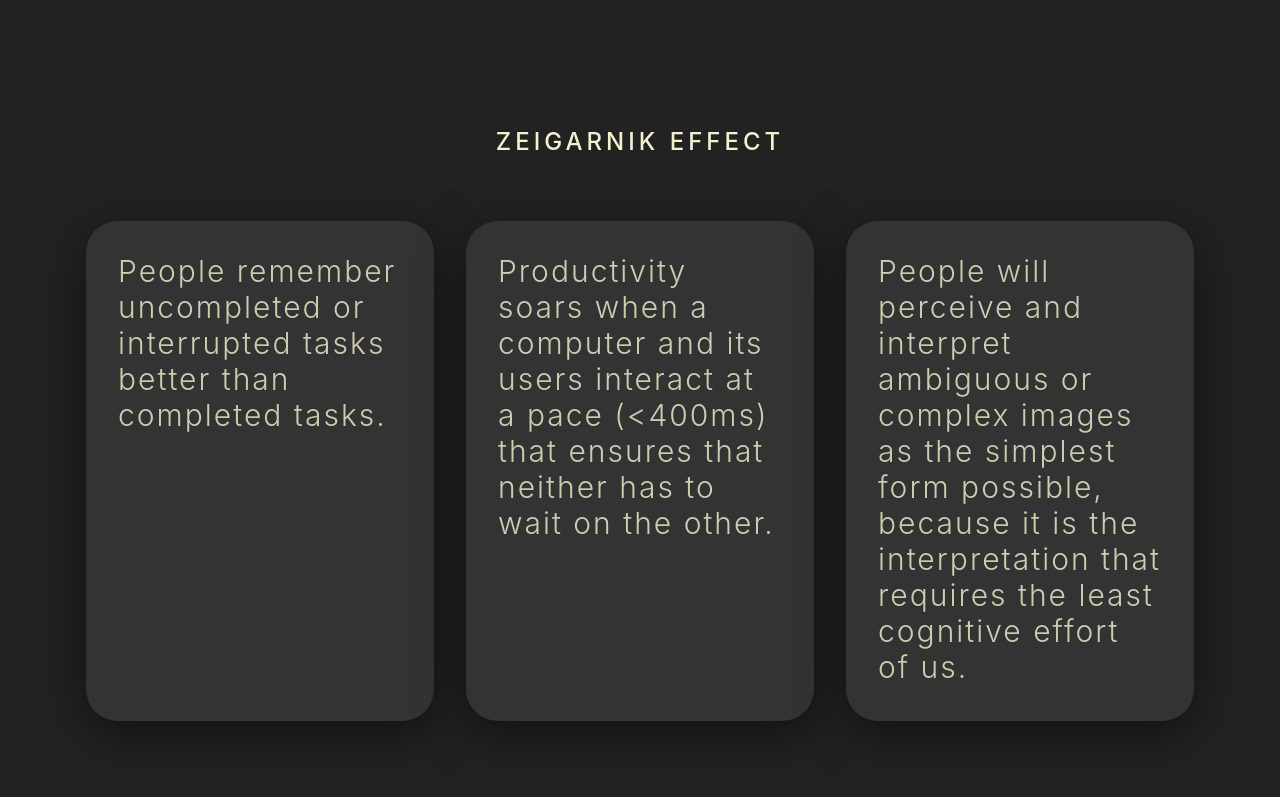
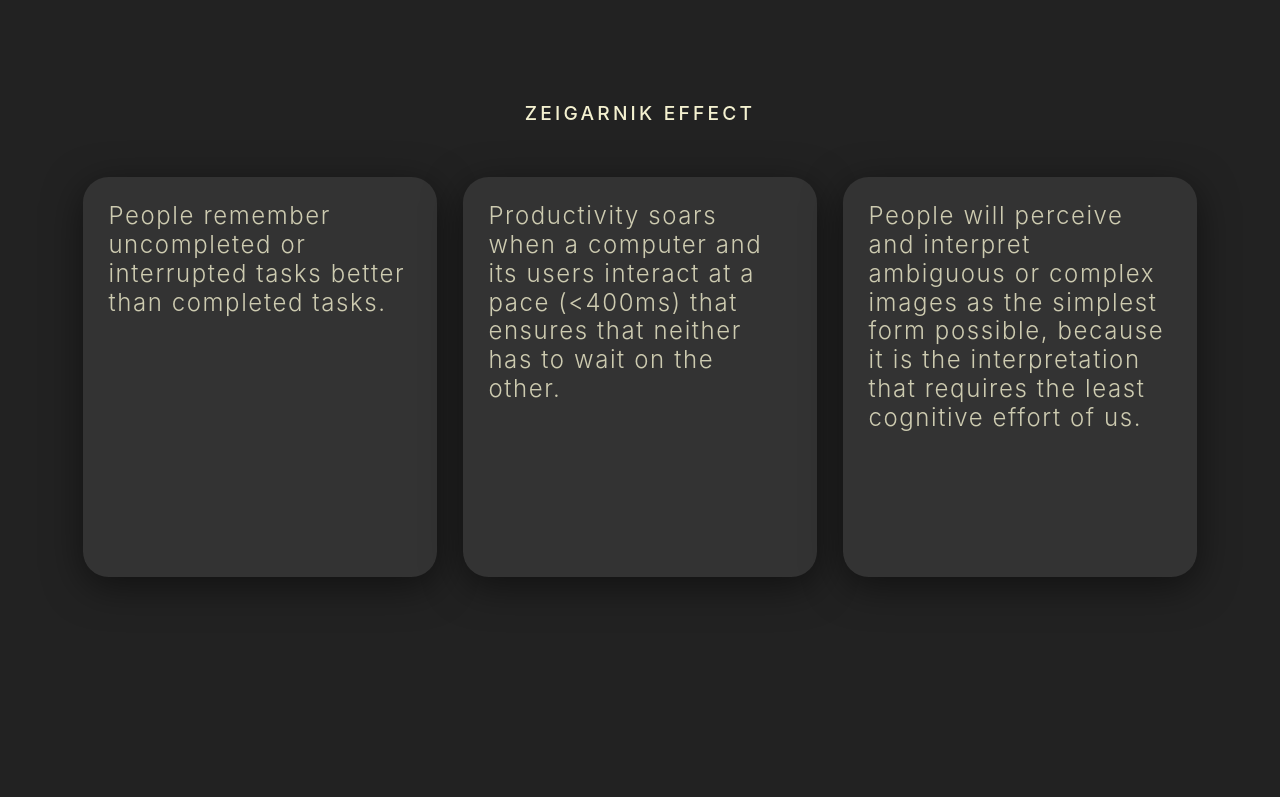
Before and after one commit to danielpape/QuizExtension, a browser extension: page index.html in a window 1280 px wide. Drawn offline with Linux system fonts and the light colour scheme.

Commit message:
Converted units to REM

```diff
--- a/index.html
+++ b/index.html
@@ -1,10 +1,13 @@
 <html>
+
 <head>
     <title>Laws of UX</title>
-    <link rel = "stylesheet" type = "text/css" href = "style.css" />
-    <link rel = "stylesheet" type = "text/css" href = "bootstrap.min.css" />
+    <link rel="stylesheet" type="text/css" href="style.css" />
+    <link rel="stylesheet" type="text/css" href="bootstrap.min.css" />
 </head>
+
 <body style="background-color: #222;">
+    <div class="content">
         <div class="container text-center fade-in" id="header"></div>
         <div class="container" id="Answercards">
             <div class="row">
@@ -34,7 +37,8 @@
 	 12.5,12.5 24.5,24.5 "/>
 </svg>
         <div class="container text-center" id="Incorrectanswer"></div>
-
+    </div>
 </body>
 <script src="script.js"></script>
+
 </html>
--- a/style.css
+++ b/style.css
@@ -15,11 +15,15 @@
      background-color: #222;
      color: #f4f1d0;
 }
+
+.content {
+  margin-top: 12.8rem;
+}
  .title {
      font-size: 2.4rem;
      margin: 4.8rem auto;
      text-transform: uppercase;
-     letter-spacing: 4px;
+     letter-spacing: 0.4rem;
      color: #f4f1d0;
 }
  .overview {
@@ -27,37 +31,36 @@
      font-weight: 300;
      opacity: 0.8;
      line-height: 1.2;
-     letter-spacing: 2px;
+     letter-spacing: 0.2rem;
      cursor: pointer;
 }
  #header {
-     margin-top: 10%;
 }
  #cards {
      margin: auto;
 }
  .Answercard {
-     margin:16px;
+     margin:1.6rem;
      background-color: #333;
-     box-shadow: 0 12px 48px rgba(0, 0, 0, .5);
+     box-shadow: 0 1.2rem 4.8rem rgba(0, 0, 0, .5);
      border-radius: 3.2rem;
-     padding: 32px !important;
+     padding: 3.2rem !important;
      transition: all 0.4s;
      display: inline-block;
      color: #f4f1d0;
-     height: 500px;
+     height: 50rem;
      cursor: pointer;
 }
  .Answercard:hover {
      transform: scale(1.02);
-     box-shadow: 0 32px 64px rgba(0, 0, 0, .5);
+     box-shadow: 0 3.2rem 6.4rem rgba(0, 0, 0, .5);
 }
  .btn {
      font-size: 3.2rem;
 }
  .correct {
      transform: scale(1.02);
-     box-shadow: 0 32px 64px rgba(0, 0, 0, .5);
+     box-shadow: 0 3.2rem 6.4rem rgba(0, 0, 0, .5);
 }
  .reduceOpacity {
      opacity: 0.3;
@@ -67,11 +70,11 @@
 }
  .correctLabel {
      color:#81C784;
-     margin-top:16px;
+     margin-top:1.6rem;
 }
  .IncorrectLabel {
      color:#E57373;
-     margin-top:16px;
+     margin-top:1.6rem;
 }
  .drawn + svg .path{
      opacity: 1;
@@ -82,8 +85,8 @@
 }
  .loadMoreBtn {
      width:100%;
-     height:48px;
-     border-radius: 4px;
+     height:4.8rem;
+     border-radius: 0.4rem;
      background-color: #222;
      border: none;
      -webkit-transition-duration: 0.3s;
@@ -111,7 +114,7 @@
      width: 6.4rem;
      height: 6.4rem;
      fill: #81C784;
-     margin:64px auto auto auto;
+     margin:6.4rem auto auto auto;
      display:flex;
 }
  .circ{
@@ -180,15 +183,15 @@
          opacity: 0;
         /* transform: translateX(-120px);
          */
-         transform: translatey(16px);
+         transform: translatey(1.6rem);
     }
      100% {
          opacity: 1;
          transform: translatey(0px);
     }
 }
- @media (max-width: 768px) {
+ @media (max-width: 1500px) {
      html {
-         font-size: 33%;
+         font-size: 50%;
     }
 }
```
Lines whose indentation alone changed are shown as unchanged.
